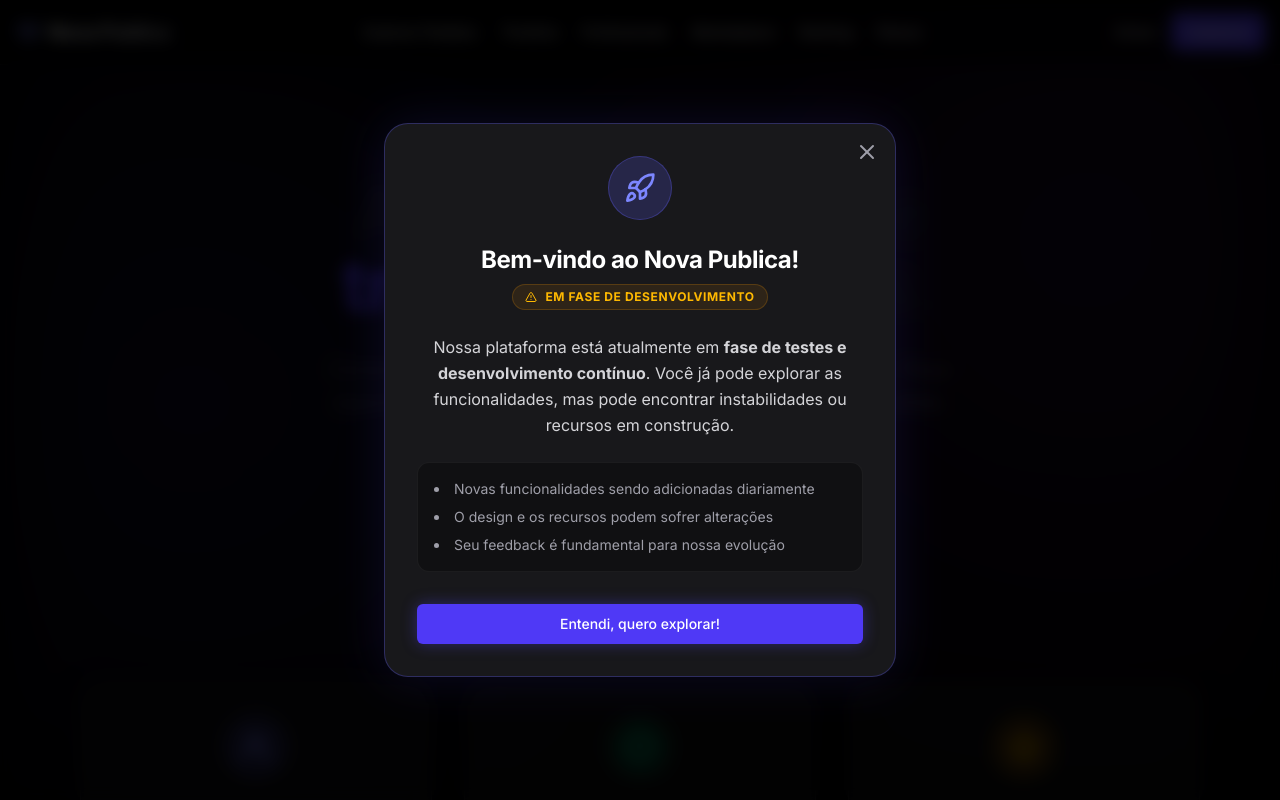
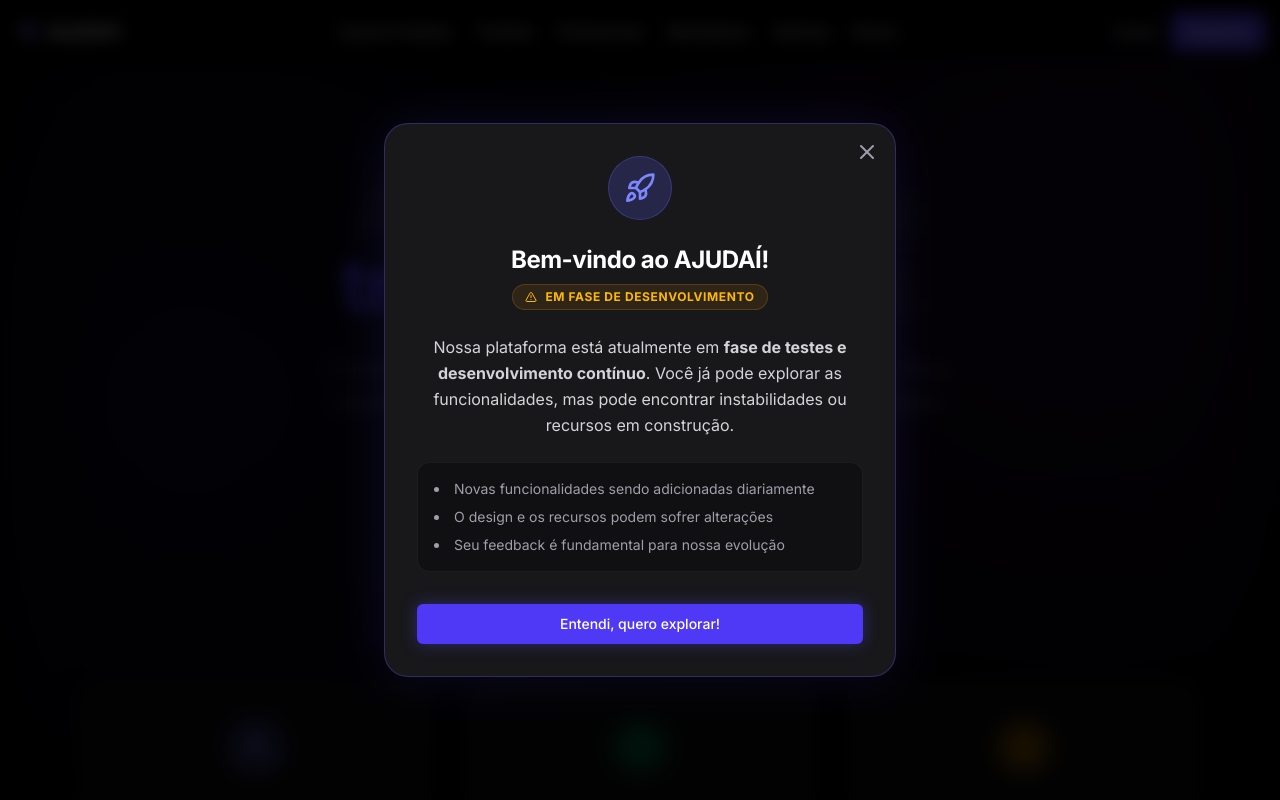
Before and after one commit to marcelo-1994/ajuda-2026, a React (Vite) app: page / in a window 1280 px wide. Shown: the top 800 px of the page. Built offline with nearby package versions, Linux system fonts and the light colour scheme; no server answers.

Commit message:
refactor: Rename project to AJUDAÍ
The project name has been changed from "Nova Publica" to "AJUDAÍ" across all relevant components and metadata. This update aims to better reflect the application's core purpose of connecting people needing help with those who can provide it.

```diff
--- a/index.html
+++ b/index.html
@@ -6,7 +6,7 @@
     <meta name="theme-color" content="#4f46e5" />
     <link rel="icon" type="image/svg+xml" href="/icon.svg" />
     <link rel="apple-touch-icon" href="/icon.svg" />
-    <title>Nova Publica</title>
+    <title>AJUDAÍ</title>
   </head>
   <body>
     <div id="root"></div>
--- a/metadata.json
+++ b/metadata.json
@@ -1,5 +1,5 @@
 {
-  "name": "Nova Publica",
+  "name": "AJUDAÍ",
   "description": "Plataforma colaborativa que conecta pessoas em busca de ajuda com profissionais e voluntários. Oferece gestão de pedidos, ranking de profissionais, marketplace, comunidade e integrações com WhatsApp e Stripe.",
   "requestFramePermissions": []
 }
--- a/src/components/BetaNotice.tsx
+++ b/src/components/BetaNotice.tsx
@@ -39,7 +39,7 @@
             <Rocket className="h-8 w-8 text-indigo-400" />
           </div>
 
-          <h2 className="text-2xl font-bold text-white mb-2">Bem-vindo ao Nova Publica!</h2>
+          <h2 className="text-2xl font-bold text-white mb-2">Bem-vindo ao AJUDAÍ!</h2>
 
           <div className="inline-flex items-center gap-2 bg-amber-500/10 text-amber-400 px-3 py-1 rounded-full text-xs font-bold uppercase tracking-wider mb-6 border border-amber-500/20">
             <AlertTriangle className="h-3 w-3" />
--- a/src/components/Layout.tsx
+++ b/src/components/Layout.tsx
@@ -17,7 +17,7 @@
         <div className="container mx-auto px-4 h-16 flex items-center justify-between">
           <Link to="/" className="flex items-center gap-2 font-bold text-xl tracking-tight z-50 relative">
             <HeartHandshake className="h-6 w-6 text-indigo-400" />
-            <span className="text-gradient">Nova Publica</span>
+            <span className="text-gradient">AJUDAÍ</span>
           </Link>
 
           <nav className="hidden md:flex items-center gap-6 text-sm font-medium">
@@ -123,7 +123,7 @@
       </main>
       <footer className="border-t border-white/10 py-8 mt-16 relative z-10">
         <div className="container mx-auto px-4 text-center text-zinc-500 text-sm">
-          &copy; {new Date().getFullYear()} Nova Publica. Todos os direitos reservados.
+          &copy; {new Date().getFullYear()} AJUDAÍ. Todos os direitos reservados.
         </div>
       </footer>
     </div>
--- a/src/components/Tutorial.tsx
+++ b/src/components/Tutorial.tsx
@@ -4,7 +4,7 @@
 
 const steps = [
   {
-    title: "Bem-vindo ao Nova Publica! 🚀",
+    title: "Bem-vindo ao AJUDAÍ! 🚀",
     description: "Estamos muito felizes em ter você aqui. Vamos fazer um tour rápido para você entender como a plataforma funciona e como pode começar a ajudar (ou ser ajudado!).",
     icon: <Sparkles className="w-12 h-12 text-indigo-500" />
   },
--- a/src/pages/Home.tsx
+++ b/src/pages/Home.tsx
@@ -116,12 +116,12 @@
 
             <h2 className="text-3xl md:text-4xl font-bold text-white mb-4">Apoie este Projeto</h2>
             <p className="text-zinc-300 text-lg mb-8 max-w-2xl mx-auto leading-relaxed">
-              O Nova Publica foi desenvolvido com muito carinho para conectar pessoas. Se esta plataforma foi útil para você, considere apoiar o desenvolvedor ou compartilhar com seus amigos!
+              O AJUDAÍ foi desenvolvido com muito carinho para conectar pessoas. Se esta plataforma foi útil para você, considere apoiar o desenvolvedor ou compartilhar com seus amigos!
             </p>
 
             <div className="flex flex-col sm:flex-row items-center justify-center gap-4">
               <a
-                href="https://wa.me/5594991233751?text=Olá!%20Gostaria%20de%20apoiar%20o%20desenvolvimento%20do%20Nova%20Publica"
+                href="https://wa.me/5594991233751?text=Olá!%20Gostaria%20de%20apoiar%20o%20desenvolvimento%20do%20AJUDAÍ"
                 target="_blank"
                 rel="noopener noreferrer"
                 className="w-full sm:w-auto"
@@ -154,7 +154,7 @@
       <section className="bg-gradient-to-r from-indigo-600 to-purple-600 rounded-[2.5rem] p-12 text-center text-white max-w-5xl mx-auto w-full mb-12 shadow-[0_0_40px_rgba(79,70,229,0.3)]">
         <h2 className="text-3xl md:text-4xl font-bold mb-6">Pronto para fazer a diferença?</h2>
         <p className="text-indigo-100 text-lg mb-8 max-w-2xl mx-auto">
-          Junte-se ao Nova Publica hoje mesmo. É grátis para começar e você pode evoluir para planos profissionais quando quiser.
+          Junte-se ao AJUDAÍ hoje mesmo. É grátis para começar e você pode evoluir para planos profissionais quando quiser.
         </p>
         <Link to="/register">
           <Button size="lg" className="bg-white text-indigo-600 hover:bg-zinc-100 text-lg h-14 px-10">
--- a/src/pages/Integrations.tsx
+++ b/src/pages/Integrations.tsx
@@ -85,7 +85,7 @@
           Integrações
         </h1>
         <p className="text-zinc-400 max-w-2xl">
-          Conecte o Nova Publica com suas ferramentas favoritas para automatizar seu fluxo de trabalho, receber notificações e gerenciar pagamentos.
+          Conecte o AJUDAÍ com suas ferramentas favoritas para automatizar seu fluxo de trabalho, receber notificações e gerenciar pagamentos.
         </p>
       </div>
 
--- a/src/pages/Marketplace.tsx
+++ b/src/pages/Marketplace.tsx
@@ -74,7 +74,7 @@
   };
 
   const handleBuy = (product: any) => {
-    const message = encodeURIComponent(`Olá! Tenho interesse no produto "${product.title}" que vi no Marketplace do Nova Publica por R$ ${product.price}. Como podemos prosseguir?`);
+    const message = encodeURIComponent(`Olá! Tenho interesse no produto "${product.title}" que vi no Marketplace do AJUDAÍ por R$ ${product.price}. Como podemos prosseguir?`);
     window.open(`https://wa.me/?text=${message}`, '_blank');
   };
 
--- a/src/pages/Requests.tsx
+++ b/src/pages/Requests.tsx
@@ -48,12 +48,12 @@
   return (
     <div className="max-w-3xl mx-auto px-4">
       <div className="flex flex-col items-center text-center mb-8 mt-4">
-        <h1 className="text-4xl font-bold text-white mb-3">Nova Publica</h1>
+        <h1 className="text-4xl font-bold text-white mb-3">AJUDAÍ</h1>
         <p className="text-zinc-400 text-lg mb-8">Ajude quem precisa ou encontre quem pode te ajudar.</p>
 
         <Link to="/create-request" className="w-full sm:w-auto">
           <Button className="w-full sm:w-auto bg-white hover:bg-zinc-200 text-black font-medium py-6 px-8 rounded-xl flex items-center justify-center gap-2 text-lg shadow-[0_0_20px_rgba(255,255,255,0.1)]">
-            <Plus className="h-5 w-5" /> Nova Publicação
+            <Plus className="h-5 w-5" /> Novo Pedido
           </Button>
         </Link>
       </div>
--- a/src/pages/Timeline.tsx
+++ b/src/pages/Timeline.tsx
@@ -155,7 +155,7 @@
     <div className="max-w-3xl mx-auto">
       <div className="mb-8">
         <h1 className="text-3xl font-bold text-white mb-2">Tempo Real (Timeline)</h1>
-        <p className="text-zinc-400">Acompanhe o que está acontecendo na comunidade Nova Publica agora.</p>
+        <p className="text-zinc-400">Acompanhe o que está acontecendo na comunidade AJUDAÍ agora.</p>
       </div>
 
       <div className="relative border-l border-white/10 ml-4 md:ml-6 space-y-8 pb-8">
--- a/vite.config.ts
+++ b/vite.config.ts
@@ -47,8 +47,8 @@
           ]
         },
         manifest: {
-          name: 'Nova Publica',
-          short_name: 'Nova Publica',
+          name: 'AJUDAÍ',
+          short_name: 'AJUDAÍ',
           description: 'Plataforma de ajuda e serviços',
           theme_color: '#4f46e5',
           background_color: '#ffffff',
```
Also changed, not shown: 1 other file (tests, documents, lock files or other folders).
